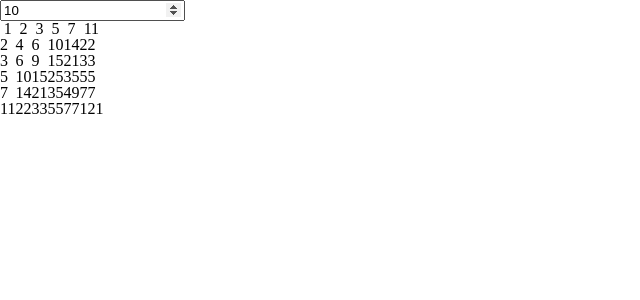
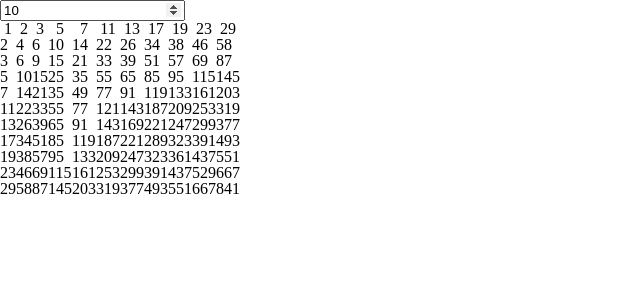
Before and after one commit to Oyekunle-Mark/prime-multiplicator, a React (Create React App) app: page / in a window 1280 px wide. Shown: the top 300 px of the page, without its empty margins (0-640 px from the left). Built offline with nearby package versions, Linux system fonts and the light colour scheme.

Commit message:
Passed the size to table component

```diff
--- a/src/App.js
+++ b/src/App.js
@@ -9,7 +9,7 @@ const App = () => {
   return (
     <div>
       <Input size={size} setSize={setSize} />
-      <Table />
+      <Table size={size} />
     </div>
   );
 };
--- a/src/components/table/Table.js
+++ b/src/components/table/Table.js
@@ -3,8 +3,8 @@ import React from 'react';
 import TableRow from '../row/TableRow';
 import { generatePrimeMultiples } from '../../utils/primeMultiples';
 
-const Table = () => {
-  const multTable = generatePrimeMultiples(5);
+const Table = ({size = 10}) => {
+  const multTable = generatePrimeMultiples(size);
 
   return (
     <table>
```
